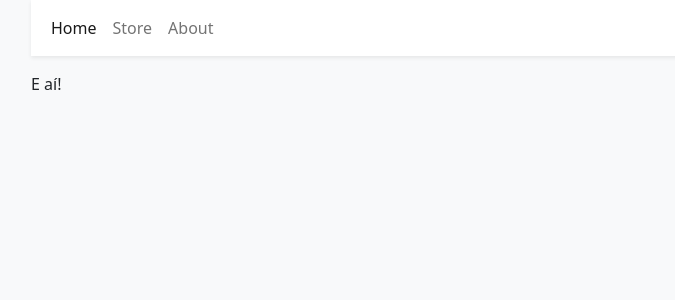
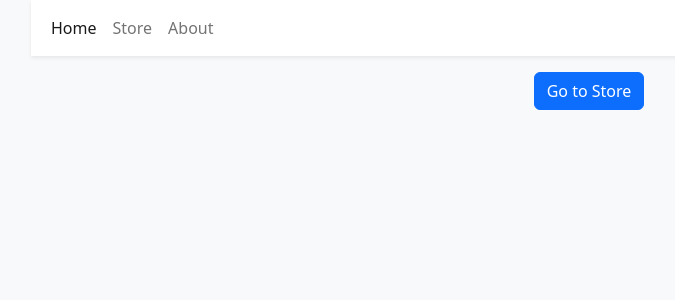
Before and after one commit to diinhoalmeida/shopping-cart, a React (Create React App) app: page / in a window 1280 px wide. Shown: the top 300 px of the page, without its empty margins (51-726 px from the left). Built offline with nearby package versions, Linux system fonts and the light colour scheme.

Commit message:
fix: Fix Page Routes
Now, when user landing on home page, he'll see a button that help him go to store

```diff
--- a/src/pages/about/index.tsx
+++ b/src/pages/about/index.tsx
@@ -3,7 +3,9 @@
 
 const About = () => {
     return (
-        <div>E aí, About!</div>
+        <div className="d-flex justify-content-center align-items-center">
+            <div>Created by Edilson Almeida.</div>
+        </div>
     )
 }
 
--- a/src/pages/home/index.tsx
+++ b/src/pages/home/index.tsx
@@ -1,9 +1,15 @@
 import React from 'react';
+import { Button } from 'react-bootstrap';
+import { Link } from 'react-router-dom';
 import './index.css';
 
 const Home = () => {
     return (
-        <div>E aí!</div>
+        <div className="d-flex justify-content-center align-items-center">
+            <Link to={"/store"}>
+                <Button type="button" className="btn btn-primary">Go to Store</Button>
+            </Link>
+        </div>
     )
 }
 
```
